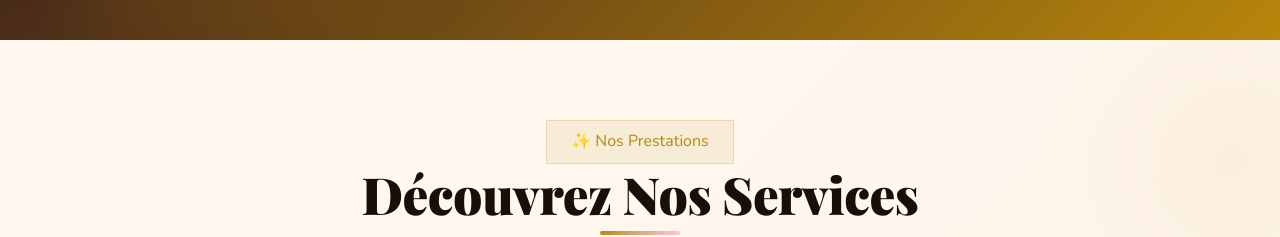
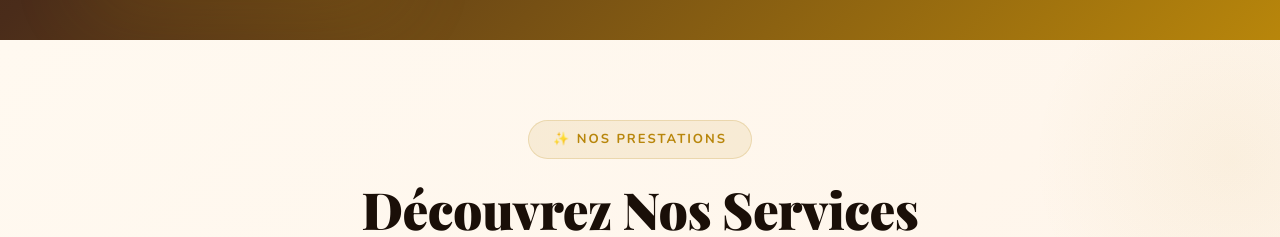
Before and after one commit to JPdeala81/Chura_Beauty, a React (Vite) app in the folder frontend/: page / in a window 1280 px wide. Shown: the part 840-1077 px from the top of the page. Built offline with nearby package versions, Linux system fonts and the light colour scheme; no server answers; a web font is replaced by a local one.

Commit message:
🔧 Fix CORS header and invalid DOM property

```diff
--- a/frontend/src/pages/Home.jsx
+++ b/frontend/src/pages/Home.jsx
@@ -115,18 +115,19 @@ const Home = () => {
             className="text-center mb-5"
             style={{ paddingBottom: '20px' }}
           >
-            <span Style="background: rgba(184,134,11,0.1);
-              color: var(--primary-color);
-              padding: 8px 24px;
-              borderRadius: 20px;
-              fontSize: 13px;
-              fontWeight: 700;
-              letterSpacing: 2px;
-              textTransform: uppercase;
-              border: 1px solid rgba(184,134,11,0.2);
-              display: inline-block;
-              marginBottom: 20px;
-            ">
+            <span style={{
+              background: 'rgba(184,134,11,0.1)',
+              color: 'var(--primary-color)',
+              padding: '8px 24px',
+              borderRadius: '20px',
+              fontSize: '13px',
+              fontWeight: '700',
+              letterSpacing: '2px',
+              textTransform: 'uppercase',
+              border: '1px solid rgba(184,134,11,0.2)',
+              display: 'inline-block',
+              marginBottom: '20px'
+            }}>
               ✨ Nos Prestations
             </span>
             <h2 className="section-title centered" style={{ display: 'block', marginBottom: '12px' }}>
```
Also changed, not shown: 1 other file (tests, documents, lock files or other folders).
